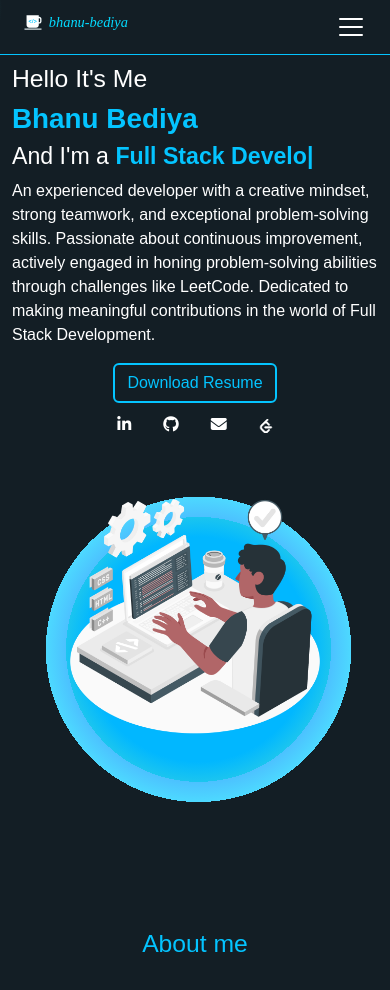
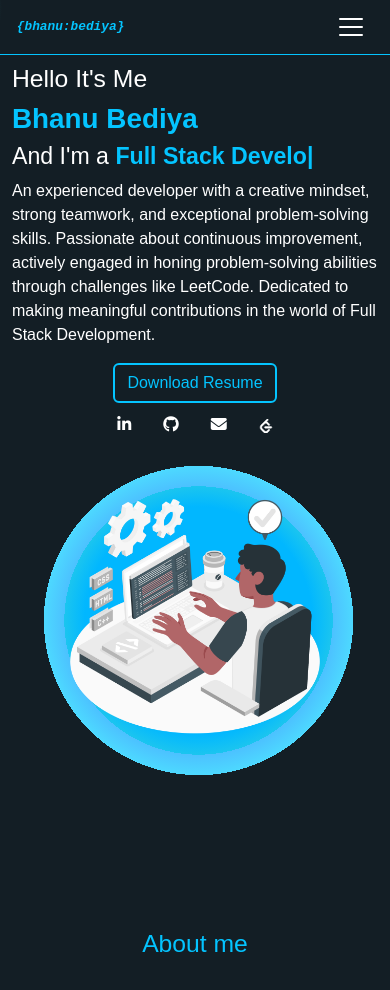
Before and after one commit to Bhanubediya/bhanu_portfolio, a React (Create React App) app: page / in a window 390 px wide. Shown: the top 990 px of the page. Built offline with nearby package versions, Linux system fonts and the light colour scheme.

Commit message:
logo changed

```diff
--- a/src/Components/Header.js
+++ b/src/Components/Header.js
@@ -1,10 +1,9 @@
 import { Link } from 'react-scroll';
 import "../Styles/common.css";
 import { useState } from 'react';
-import image from "../Assets/mug-coffee-svgrepo-com.svg";
 const styles = {
     orange: {
-      color: 'rgb(255, 125, 4)',
+      color: 'rgb(4 196 255)',
     },
   };
 
@@ -16,9 +15,9 @@ export default function Header(){
     return<>
    <nav className="navbar navbar-expand-lg navbar-dark fixed-top bg-dark" >
   <div className="container-fluid">
-    <Link className="navbar-brand " style={{display:"flex",color:"rgb(4 218 255)"}} to="home">
-      <img  width={32} height={17} src={image} alt="" />
-      <h3 className=''  data-aos="fade-down" style={{fontSize:"0.9rem",fontFamily:"cursive"}}><i>bhanu-bediya</i></h3>
+    <Link className="navbar-brand " style={{display:"flex",color:"rgb(4 196 255)"}} to="home">
+      {/* <img  width={32} height={17} src={image} alt="" /> */}
+      <strong className=''  data-aos="fade-down" style={{fontSize:"1rem",paddingBottom:"0px!important",fontFamily:"monospace"}}><i>	&#123;bhanu:bediya&#125;</i></strong>
       </Link>
     <button className="navbar-toggler" type="button" data-bs-toggle="collapse" data-bs-target="#navbarTogglerDemo02" aria-controls="navbarTogglerDemo02" aria-expanded="false" aria-label="Toggle navigation">
       {!toggle&&<span className="navbar-toggler-icon-menu" onClick={()=>{handleToggle(true)}}> </span>}
--- a/src/Styles/App.css
+++ b/src/Styles/App.css
@@ -42,4 +42,7 @@
     padding-top: 1rem;
     margin: auto;
    }
+   .navbar-brand >strong{
+    font-size: 0.8rem!important;
+   }
 }
--- a/src/index.css
+++ b/src/index.css
@@ -28,7 +28,7 @@ body {
 @media screen and (max-width: 767px) {
   body {
     /* background: radial-gradient(circle at 50.9% 22.2%, rgb(255, 125, 4) 5%, rgb(252, 148, 51) 5.9%, rgb(255, 163, 76) 5.9%, rgb(255, 163, 77) 6.8%, rgb(19, 30, 37) 4.5%, rgb(19, 30, 37) 66%); */
-    background:radial-gradient(circle at 50.9% 22.5%, rgb(1, 183, 255) 5%, rgb(27, 197, 239) 5.9%, rgb(76 193 255) 5.9%, rgb(77 217 255) 6.8%, rgb(19, 30, 37) 4.5%, rgb(19, 30, 37) 66%)
+    background:radial-gradient(circle at 50.9% 21.5%, rgb(1, 183, 255) 5%, rgb(27, 197, 239) 5.9%, rgb(76 193 255) 5.9%, rgb(77 217 255) 6.8%, rgb(19, 30, 37) 4.5%, rgb(19, 30, 37) 66%)
   }
 }
 code {
```
